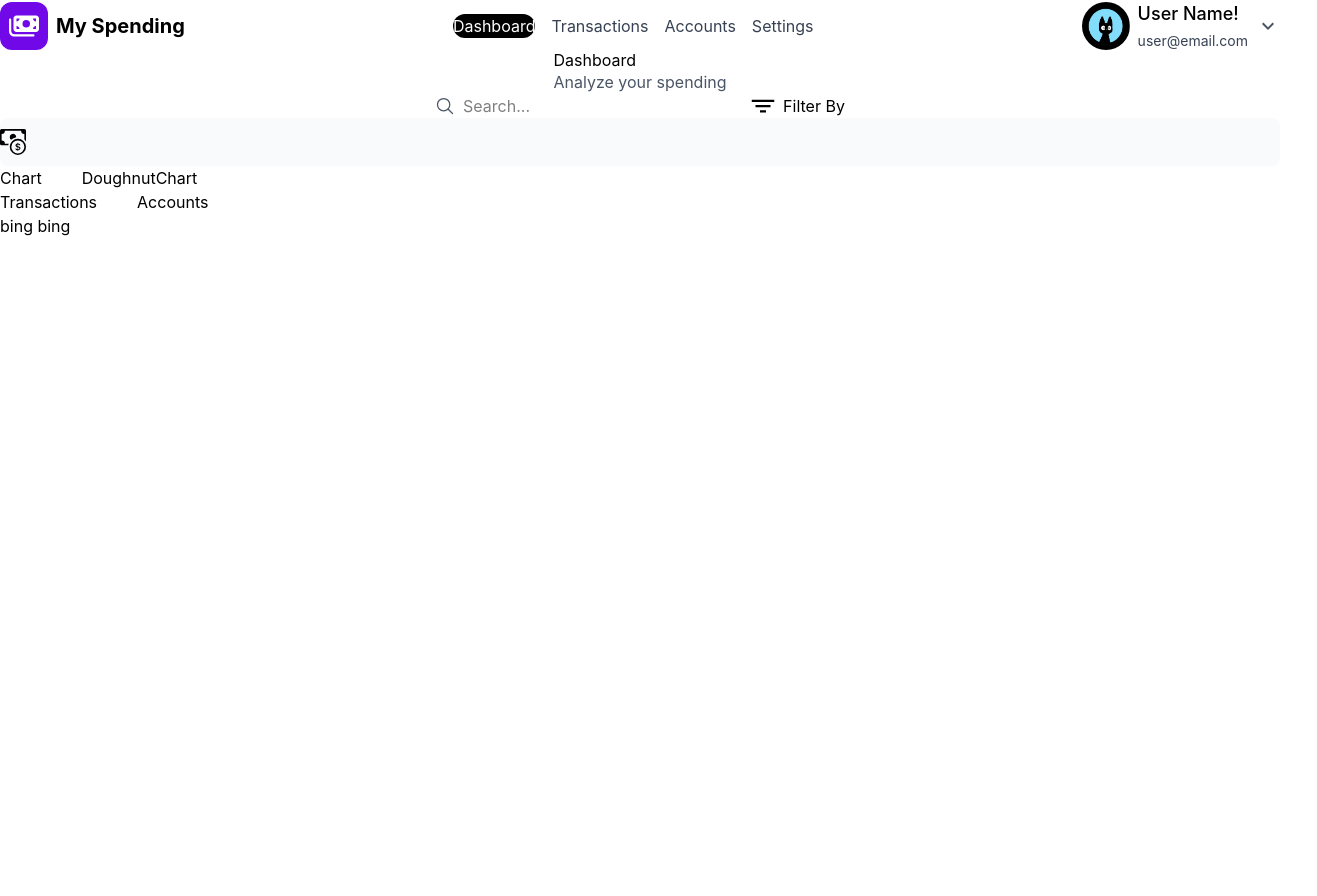
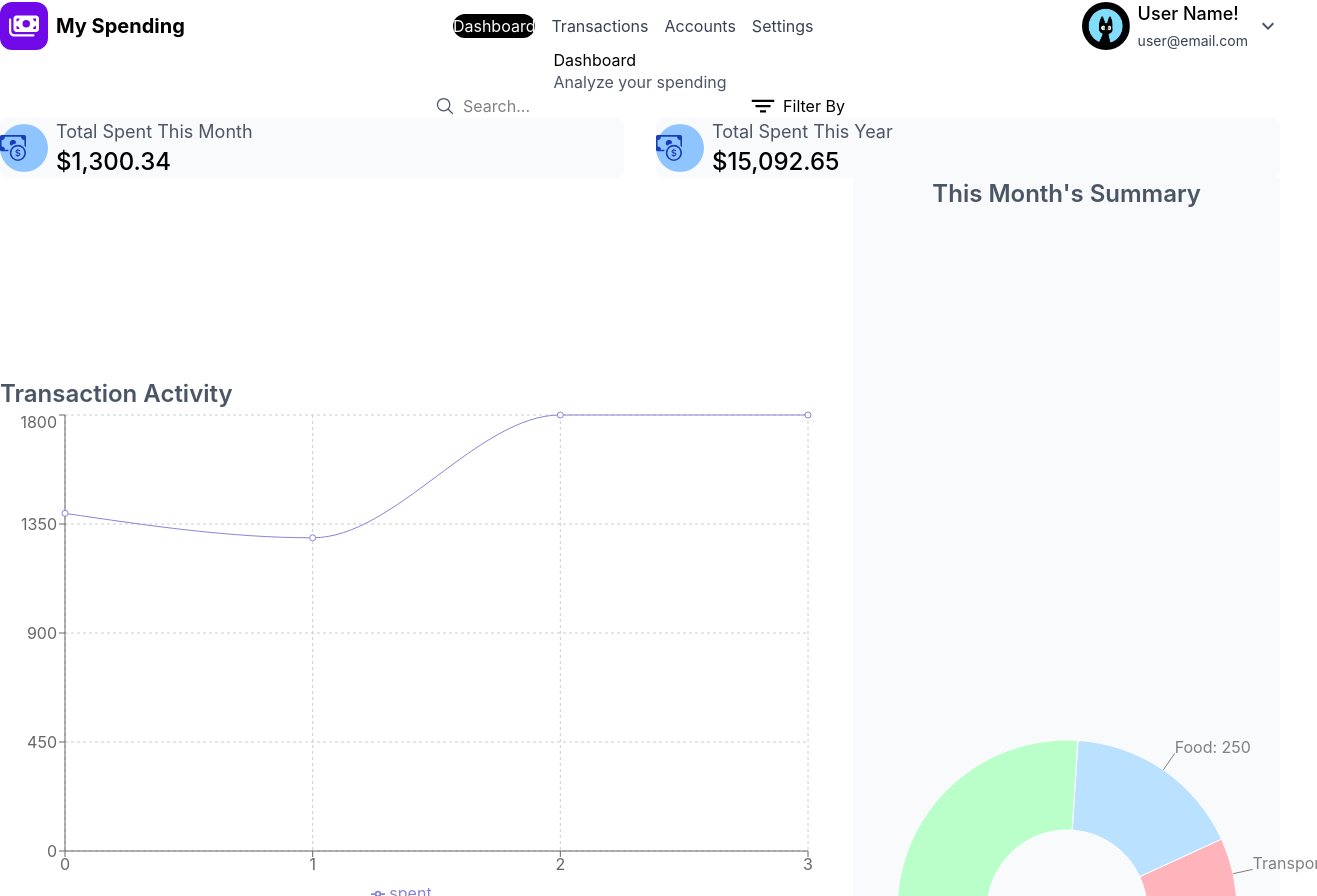
Before and after one commit to ncarr6/expense_tracking_app, a React (Vite) app in the folder frontend/: page / in a window 1280 px wide. Shown: the top 896 px of the page, 1317 px wide, since content can reach past the window. Before the commit the page ends 800 px from the top, so only its background shows below. Built offline with nearby package versions, Linux system fonts and the light colour scheme.

Commit message:
Dashboard charts

```diff
--- a/frontend/package.json
+++ b/frontend/package.json
@@ -17,6 +17,7 @@
     "react": "^19.2.8",
     "react-dom": "^19.2.8",
     "react-icons": "^5.7.0",
+    "recharts": "^3.10.1",
     "tailwindcss": "^4.3.3",
     "zustand": "^5.0.14"
   },
--- a/frontend/src/components/chart.jsx
+++ b/frontend/src/components/chart.jsx
@@ -1,7 +1,32 @@
+import { CartesianGrid, Legend, Line, LineChart,
+  ResponsiveContainer, Tooltip, XAxis, YAxis } from 'recharts';
+import Title from './title';
+
+
+  const test_data = [
+    { label: "January", spent: 1394 },
+    { label: "February", spent: 1293 },
+    { label: "March", spent: 1800 },
+    { label: "April", spent: 1800 },
+  ]
+
 function Chart() {
 
   return (
-    <div>Chart</div>
+    <div className="w-full md:w-2/3">
+      <Title title="Transaction Activity"/>
+
+      <ResponsiveContainer width={"100%"} height={500} className="mt-5">
+        <LineChart width={500} height={300} data={test_data}>
+          <CartesianGrid strokeDasharray='3 3'/>
+          <YAxis />
+          <XAxis />
+          <Legend />
+          <Line
+          type="monotone" dataKey={"spent"} stroke="#8884d8"/>
+        </LineChart>
+      </ResponsiveContainer>
+    </div>
   )
 
 }
--- a/frontend/src/components/doughnutChart.jsx
+++ b/frontend/src/components/doughnutChart.jsx
@@ -1,9 +1,70 @@
-function DoughnutChart() {
+import { PieChart, Pie, Sector, Tooltip, ResponsiveContainer} from "recharts";
+import Title from "./title";
+
+  const test_data = [
+      { name: "Transportation", amount: 100 },
+      { name: "Food", amount: 250 },
+      { name: "Rent", amount: 900 },
+      { name: "Misc", amount: 210 },
+  ]
+
+  const COLORS = ["#FFB3BA", "#BAE1FF", "#BAFFC9", "#FFFFBA"]
+
+function DoughnutChart( ) {
+
 
   return (
-    <div>DoughnutChart</div>
+    <div className="w-full md:w-1/3 flex flex-col items-center bg-gray-50">
+      <Title title="This Month's Summary"/>
+
+      <ResponsiveContainer width={"100%"} height={500}/>
+          <PieChart width={500} height={400}>
+                <Tooltip />
+                <Pie
+                    data={test_data}
+                    dataKey="amount"
+                    outerRadius={170}
+                    innerRadius={80}
+
+                    label={({ name, amount }) =>
+                        `${name}: ${amount}`
+                    }
+        shape={(props) => {
+          const { index } = props;
+          return (
+            <Sector
+              {...props}
+              fill={COLORS[index % COLORS.length]}
+            />
+          );
+        }}
+
+                />
+
+            </PieChart>
+    </div>
   )
 
 }
 
 export default DoughnutChart
+
+
+
+/*
+
+            <PieChart width={700} height={700}>
+                <Tooltip />
+                <Pie
+                    data={data}
+                    dataKey="students"
+                    outerRadius={250}
+                    innerRadius={150}
+                    fill="green"
+                    label={({ name, students }) =>
+                        `${name}: ${students}`
+                    }
+                />
+            </PieChart>
+
+*/
--- a/frontend/src/components/info.jsx
+++ b/frontend/src/components/info.jsx
@@ -7,6 +7,7 @@ function Info ({title, subTitle}) {
 
     <div className="mb-6">
       <h1 className="text-4xl font-semibold text-black dark:text-gray-300 mb-2">{title}</h1>
+
       <span className="text-gray-600 dark:text-gray-500">{subTitle}</span>
     </div>
 
--- a/frontend/src/components/stats.jsx
+++ b/frontend/src/components/stats.jsx
@@ -2,6 +2,11 @@ import { BsCashCoin } from "react-icons/bs"
 function Stats() {
 
   const testData = [
+    {
+      label: "Total Spent This Month",
+      amount: "1,300.34",
+      icon: <BsCashCoin size={26}/>
+    },
     {
       label: "Total Spent This Year",
       amount: "15,092.65",
@@ -23,8 +28,13 @@ function Stats() {
           gap-5 px-4 md:px-8 py-12 rounded-lg bg-gray-50 border-gray-100">
 
             <div className="flex items-center gap-2">
-              <div className={'w-12 h-12 flex items-center rounded-full ${ICON_STYLES[0]}'}>
+              <div className={`w-12 h-12 flex items-center rounded-full ${ICON_STYLES[0]}` }>
                 {item.icon}
+              </div>
+              <div className="space-y-3">
+                <span className="text-gray-600 text-base
+                md:text-lg">{item.label}</span>
+                <p className="text-2xl 2xl:text-3xl font-medium text-black">${item.amount}</p>
               </div>
             </div>
 
@@ -36,4 +46,4 @@ function Stats() {
 
 }
 
-export default Stats
+export default Stats;
--- /dev/null
+++ b/frontend/src/components/title.jsx
@@ -0,0 +1,10 @@
+function Title({title}){
+    return (
+        <p className="text-2xl 2xl:text-3xl font-semibold text-gray-600">
+            {title}
+        </p>
+    )
+}
+
+
+export default Title;
```
Also changed, not shown: 1 other file (tests, documents, lock files or other folders).
